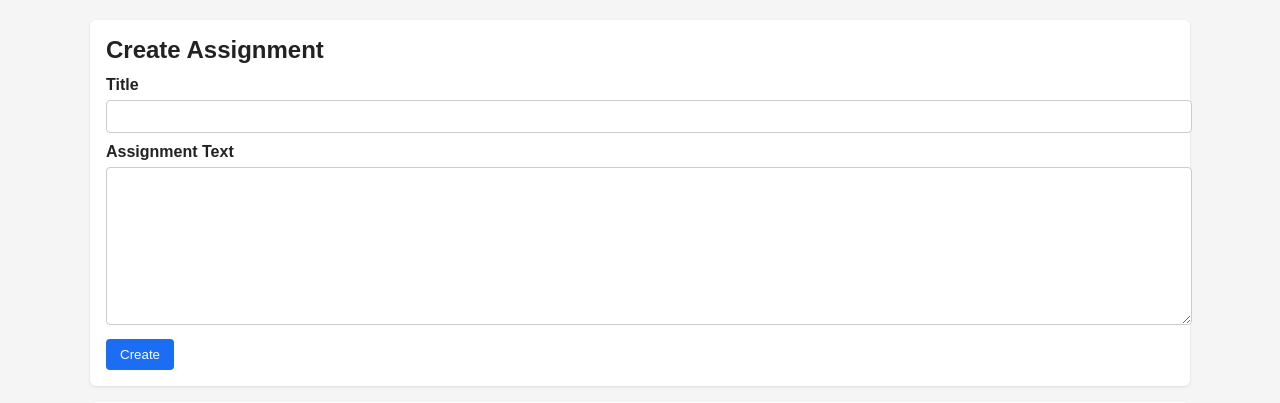
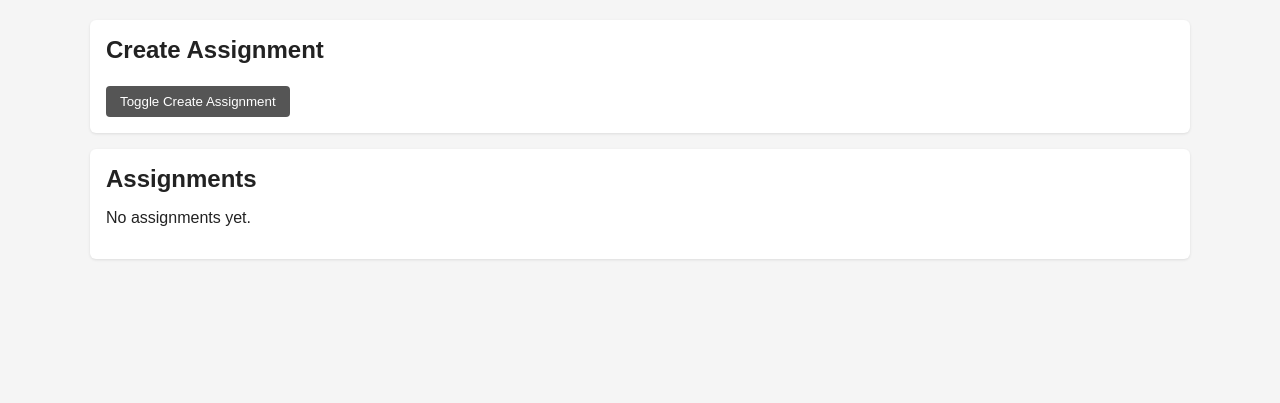
Before and after one commit to ampapacek/SAGE, a Flask app: page /assignments in a window 1280 px wide. Shown: the part 61-464 px from the top of the page. Run offline with Flask 3, Linux system fonts and the light colour scheme.

Commit message:
Make the create assigment toggle

```diff
--- a/templates/assignments.html
+++ b/templates/assignments.html
@@ -3,6 +3,10 @@
 {% block content %}
   <div class="card">
     <h2>Create Assignment</h2>
+    <button type="button" class="secondary" onclick="document.getElementById('assignment-form').classList.toggle('hidden')">
+      Toggle Create Assignment
+    </button>
+    <div id="assignment-form" class="hidden">
       <form method="post">
         <label for="title">Title</label>
         <input type="text" id="title" name="title" required />
@@ -10,6 +14,7 @@
         <textarea id="assignment_text" name="assignment_text" required></textarea>
         <button type="submit">Create</button>
       </form>
+    </div>
   </div>
 
   <div class="card">
```
Lines whose indentation alone changed are shown as unchanged.
